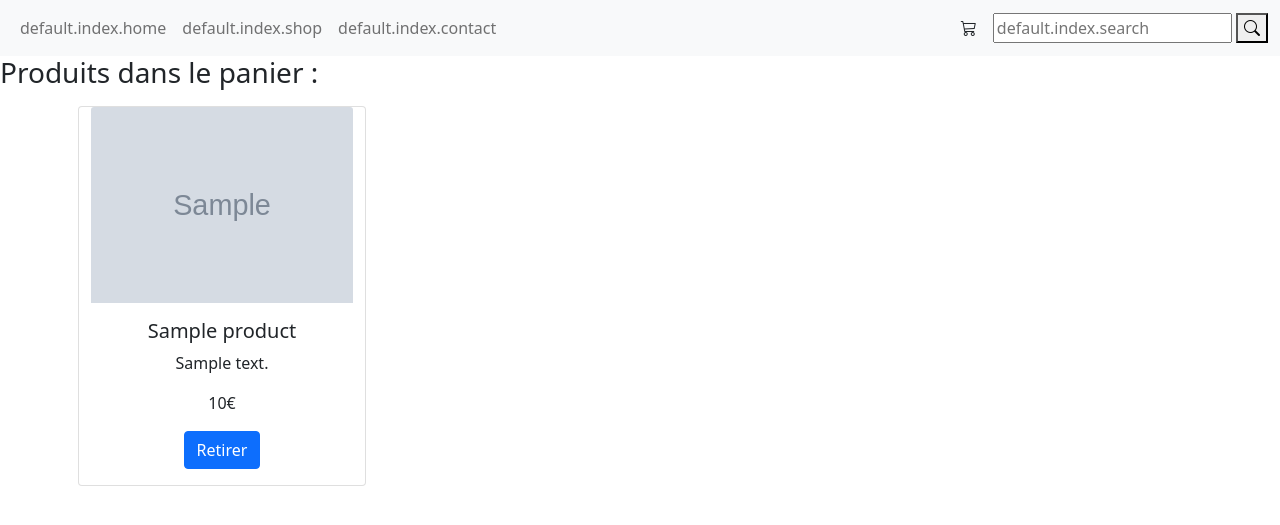
After one commit to alexis-massa-iut/mi5-symfony, a Symfony app: template templates/cart.html.twig in a window 1280 px wide. The commit adds this page. Shown: the top 525 px of the page. Run offline with Twig, Linux system fonts and the light colour scheme; the template is opened without the code that fills it: most values are stand-ins (such as "Sample title", 1, 10 or a date in 2020); grey boxes marked "Sample" are stand-in pictures; some libraries are stand-ins or nearby versions.

```diff
--- /dev/null
+++ b/templates/cart.html.twig
@@ -0,0 +1,20 @@
+{% extends "base.html.twig" %}
+
+{% block body %}
+	<h3>Produits dans le panier :</h3>
+	<div class="container">
+		<div class="row">
+			{% for product in products %}
+				<div class="card text-center m-2" style="width: 18rem;">
+					<img class="card-img-top" src="{{asset(product.img)}}" alt="Card image cap">
+					<div class="card-body">
+						<h5 class="card-title">{{ product.name}}</h5>
+						<p class="card-text">{{product.text}}</p>
+						<p class="card-text">{{product.price}}€</p>
+						<a href="#" class="btn btn-primary">Retirer</a>
+					</div>
+				</div>
+			{% endfor %}
+		</div>
+	</div>
+{% endblock %}
--- a/templates/navbar.html.twig
+++ b/templates/navbar.html.twig
@@ -17,7 +17,7 @@
 				</a>
 			</li>
 			<li class="nav-item">
-				<a class="nav-link" href="{{ path('shop_page') }}"> {{ 'default.index.shop'|trans}}
+				<a class="nav-link" href="{{ path('shop_index') }}"> {{ 'default.index.shop'|trans}}
 				</a>
 			</li>
 			<li class="nav-item">
--- a/templates/shop.html.twig
+++ b/templates/shop-index.html.twig
@@ -9,7 +9,7 @@
 					<div class="card-body">
 						<h5 class="card-title">{{ categorie.name}}</h5>
 						<p class="card-text">{{categorie.text}}</p>
-						<a href="#" class="btn btn-primary">Voir</a>
+						<a href="{{ path('shop_categ', {'categorie': categorie.id}) }}" class="btn btn-primary">Voir</a>
 					</div>
 				</div>
 			{% endfor %}
```
Also changed, not shown: config/routes.yaml (+17 -7 lines), src/Controller/DefaultController.php (+13 -3 lines), templates/shop-categ.html.twig (added, +20 -0 lines), 1 other file.
